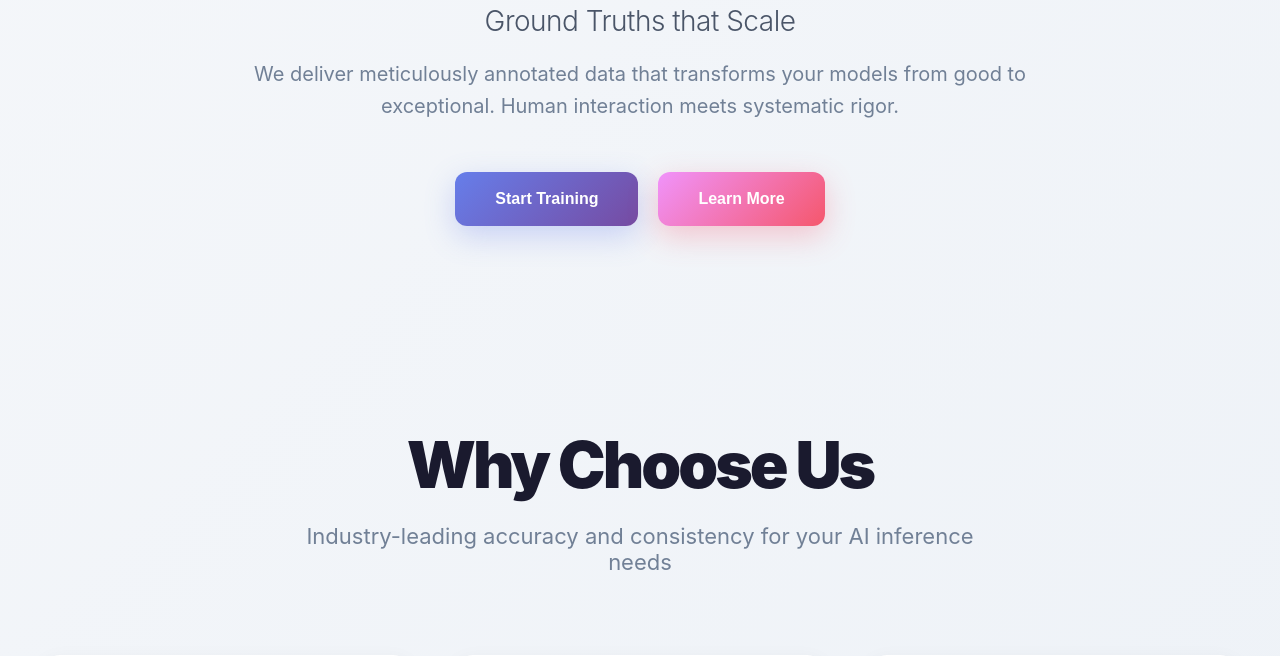
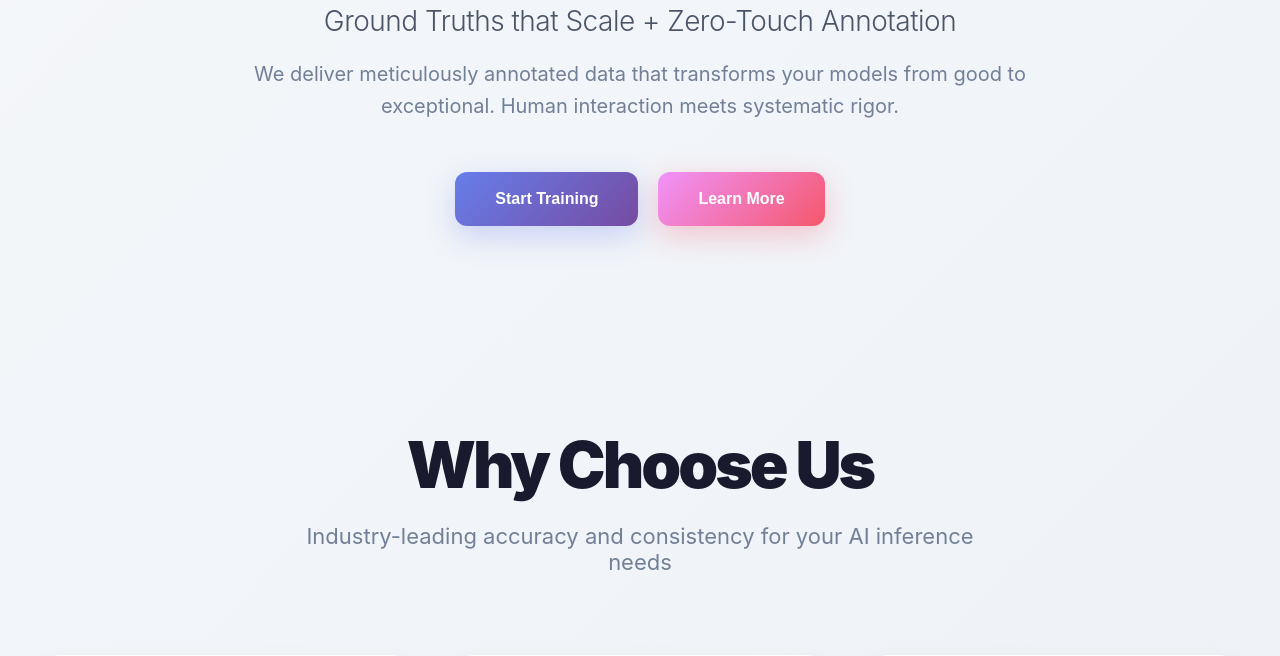
Before and after one commit to AfricaMediaGraphics/ve, a website: page public/index.html in a window 1280 px wide. Shown: the part 444-1100 px from the top of the page. Drawn offline with Linux system fonts and the light colour scheme.

Commit message:
folder for zero touch copy

```diff
--- a/public/index.html
+++ b/public/index.html
@@ -558,7 +558,7 @@
     <section class="hero">
         <div class="container">
             <h1>Time for human adjacent AI</h1>
-            <p class="subtitle">Ground Truths that Scale</p>
+            <p class="subtitle">Ground Truths that Scale + Zero-Touch Annotation</p>
             <p class="description">We deliver meticulously annotated data that transforms your models from good to exceptional. Human interaction meets systematic rigor.</p>
             <div class="cta-buttons">
                 <button class="btn btn-primary" onclick="scrollToContact()">Start Training</button>
```
